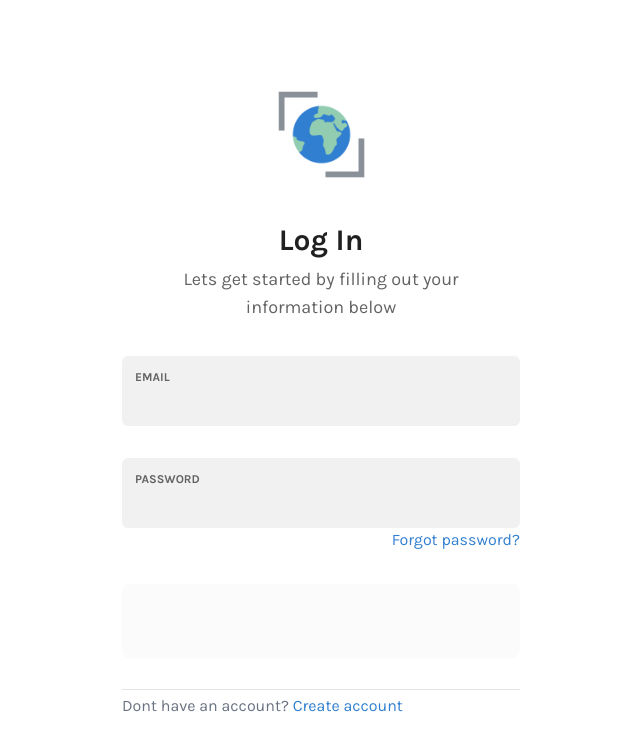
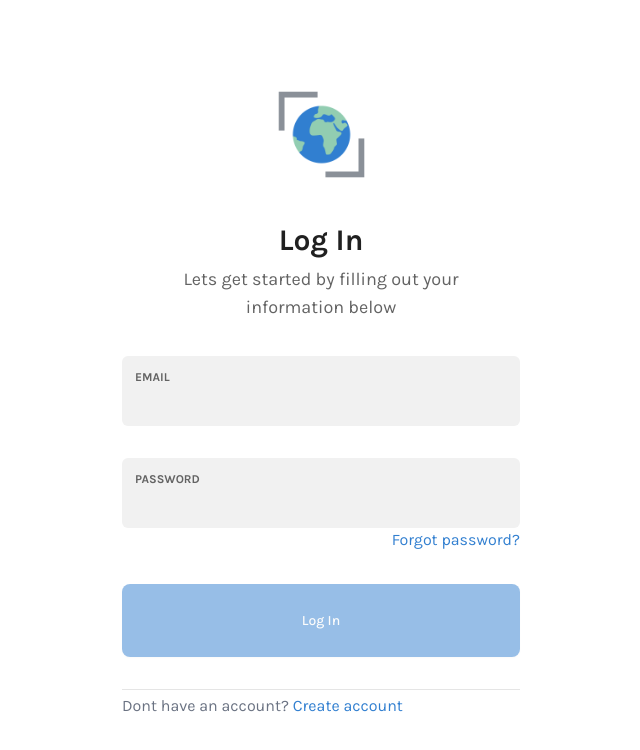
Before and after one commit to Hack4Impact-UMD/h4i-internal-application-tool, a React (Vite) app in the folder frontend/: page /login in a window 1280 px wide. Shown: the top 750 px of the page, without its empty margins (319-959 px from the left). Built offline with nearby package versions, Linux system fonts and the light colour scheme; no server answers.

Commit message:
remove old styling that might be causing bugs

```diff
--- a/frontend/src/index.css
+++ b/frontend/src/index.css
@@ -16,8 +16,6 @@
   --color-darkgray: #636363;
   --color-black: #202020;
   --color-fg: #565656;
-
-  /* theme colors from previous designs, left to not "ruin" prior work */
   --color-lightblue: rgb(194, 224, 251);
   --color-darkblue: rgb(41, 105, 196);
   --color-teal: rgb(203, 248, 243);
@@ -82,86 +80,6 @@ body,
   --sidebar-accent-foreground: oklch(0.205 0 0);
   --sidebar-border: oklch(0.922 0 0);
   --sidebar-ring: oklch(0.708 0 0);
-}
-
-:root {
-  line-height: 1.5;
-  font-weight: 400;
-
-  color-scheme: light dark;
-  color: rgba(0, 0, 0, 0.87);
-  background-color: #ffffff;
-
-  font-synthesis: none;
-  text-rendering: optimizeLegibility;
-  -webkit-font-smoothing: antialiased;
-  -moz-osx-font-smoothing: grayscale;
-}
-
-body {
-  margin: 0;
-  display: flex;
-  place-items: center;
-  font-family: Karla;
-}
-
-button:hover {
-  border-color: #646cff;
-}
-
-button:focus,
-button:focus-visible {
-  outline: 4px auto -webkit-focus-ring-color;
-}
-
-@media (prefers-color-scheme: light) {
-  :root {
-    color: #213547;
-  }
-
-  a:hover {
-    color: #747bff;
-  }
-
-  button {
-    background-color: #f9f9f9;
-  }
-}
-
-:root {
-  font-family: Inter, system-ui, Avenir, Helvetica, Arial, sans-serif, Karla;
-  line-height: 1.5;
-  font-weight: 400;
-
-  color-scheme: light dark;
-  color: rgba(0, 0, 0, 0.87);
-  background-color: #ffffff;
-
-  font-synthesis: none;
-  text-rendering: optimizeLegibility;
-  -webkit-font-smoothing: antialiased;
-  -moz-osx-font-smoothing: grayscale;
-}
-
-body {
-  margin: 0;
-  display: flex;
-  place-items: center;
-  font-family: Karla;
-}
-
-@media (prefers-color-scheme: light) {
-  :root {
-    color: #213547;
-  }
-
-  a:hover {
-    color: #747bff;
-  }
-
-  button {
-    background-color: #f9f9f9;
-  }
 }
 
 @theme inline {
```
